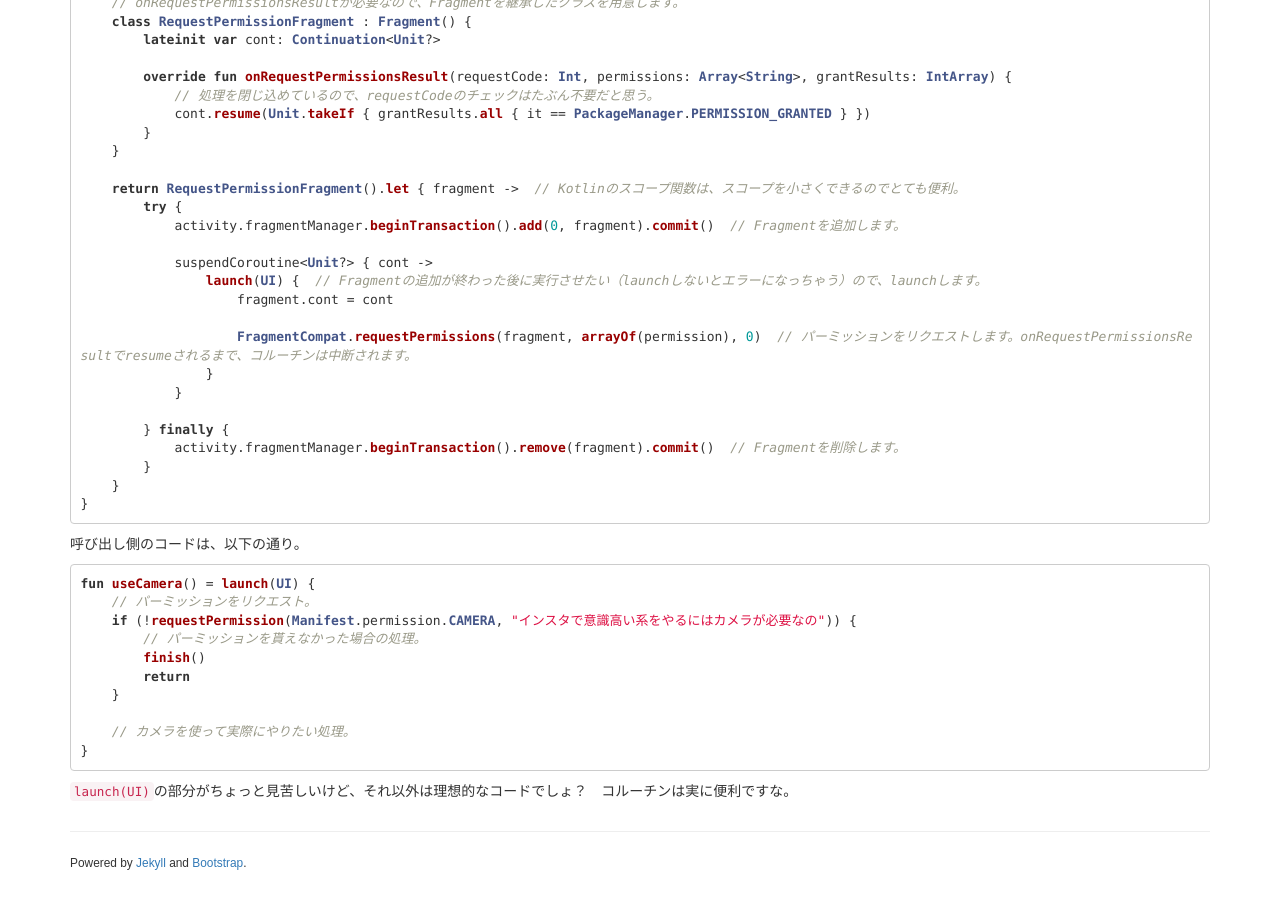
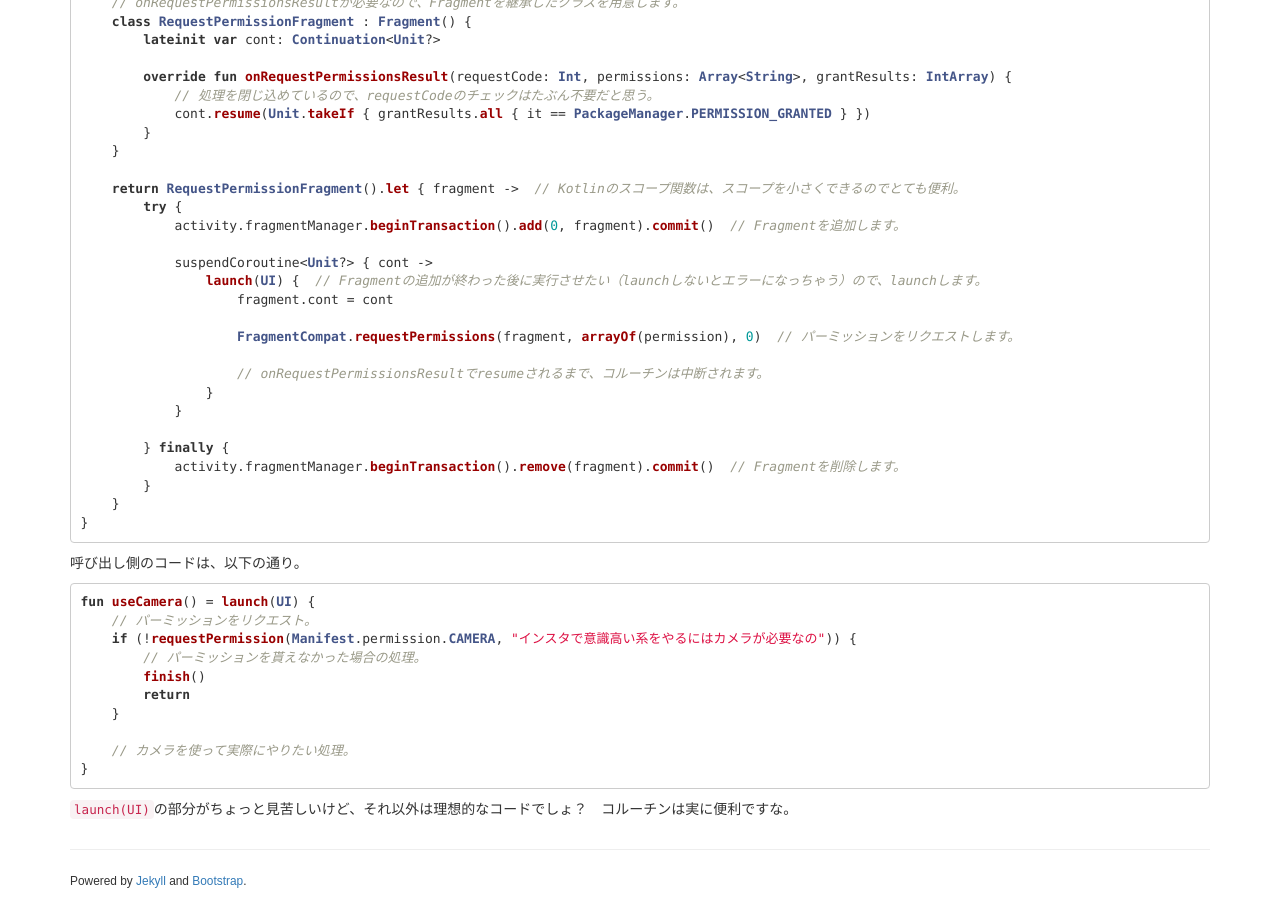
Before and after one commit to tail-island/tail-island.github.io, a Jekyll site: the page built from _posts/2017-06-19-android-permission.md, in a window 1280 px wide and 900 px high, scrolled down 2747 px. Built offline with Jekyll 4.4.1, drawn with Linux system fonts in a browser that asks for light colours.

Commit message:
refactored.

```diff
--- a/_posts/2017-06-19-android-permission.md
+++ b/_posts/2017-06-19-android-permission.md
@@ -155,7 +155,9 @@ suspend fun requestPermission(activity: Activity, permission: String, rationale:
                 launch(UI) {  // Fragmentの追加が終わった後に実行させたい（launchしないとエラーになっちゃう）ので、launchします。
                     fragment.cont = cont
 
-                    FragmentCompat.requestPermissions(fragment, arrayOf(permission), 0)  // パーミッションをリクエストします。onRequestPermissionsResultでresumeされるまで、コルーチンは中断されます。
+                    FragmentCompat.requestPermissions(fragment, arrayOf(permission), 0)  // パーミッションをリクエストします。
+
+                    // onRequestPermissionsResultでresumeされるまで、コルーチンは中断されます。
                 }
             }
 
```
